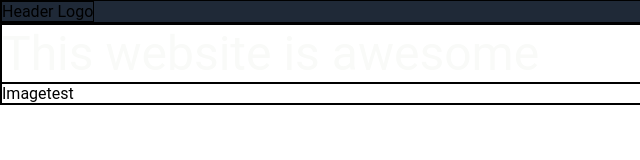
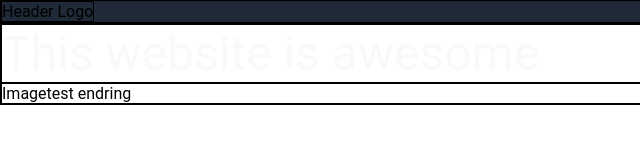
Before and after one commit to skrekkugle/odin-landing, a plain HTML site: page index.html in a window 1280 px wide. Shown: the full height of the page, 0-640 px from the left. Drawn offline with Linux system fonts and the light colour scheme.

Commit message:
fixed git repo

```diff
--- a/index.html
+++ b/index.html
@@ -15,7 +15,7 @@
     </div>
     <div class="hero">
         <div id="herotext">This website is awesome</div>
-        <div>Imagetest</div>
+        <div>Imagetest endring</div>
     </div>
 </body>
 
```
